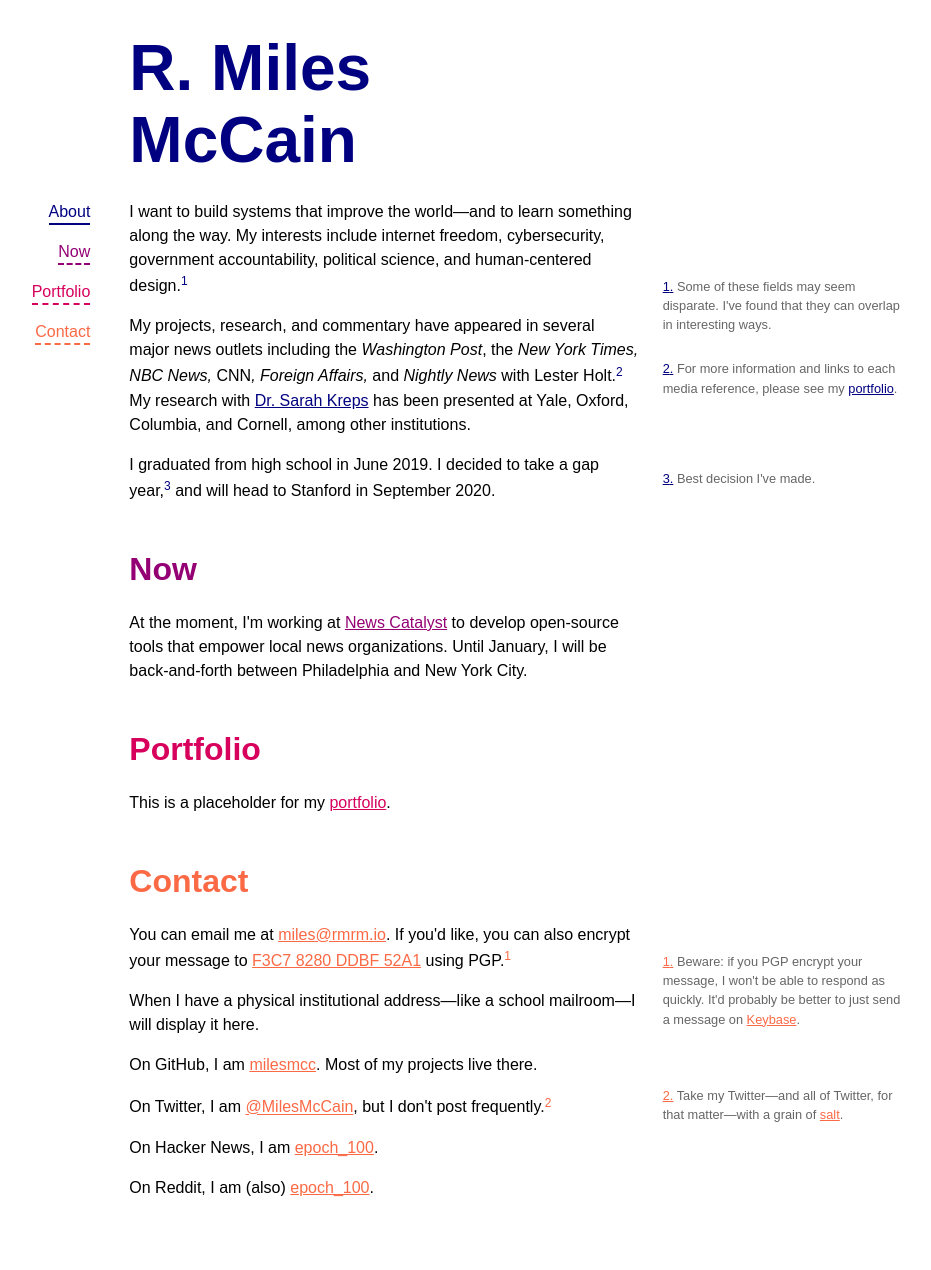
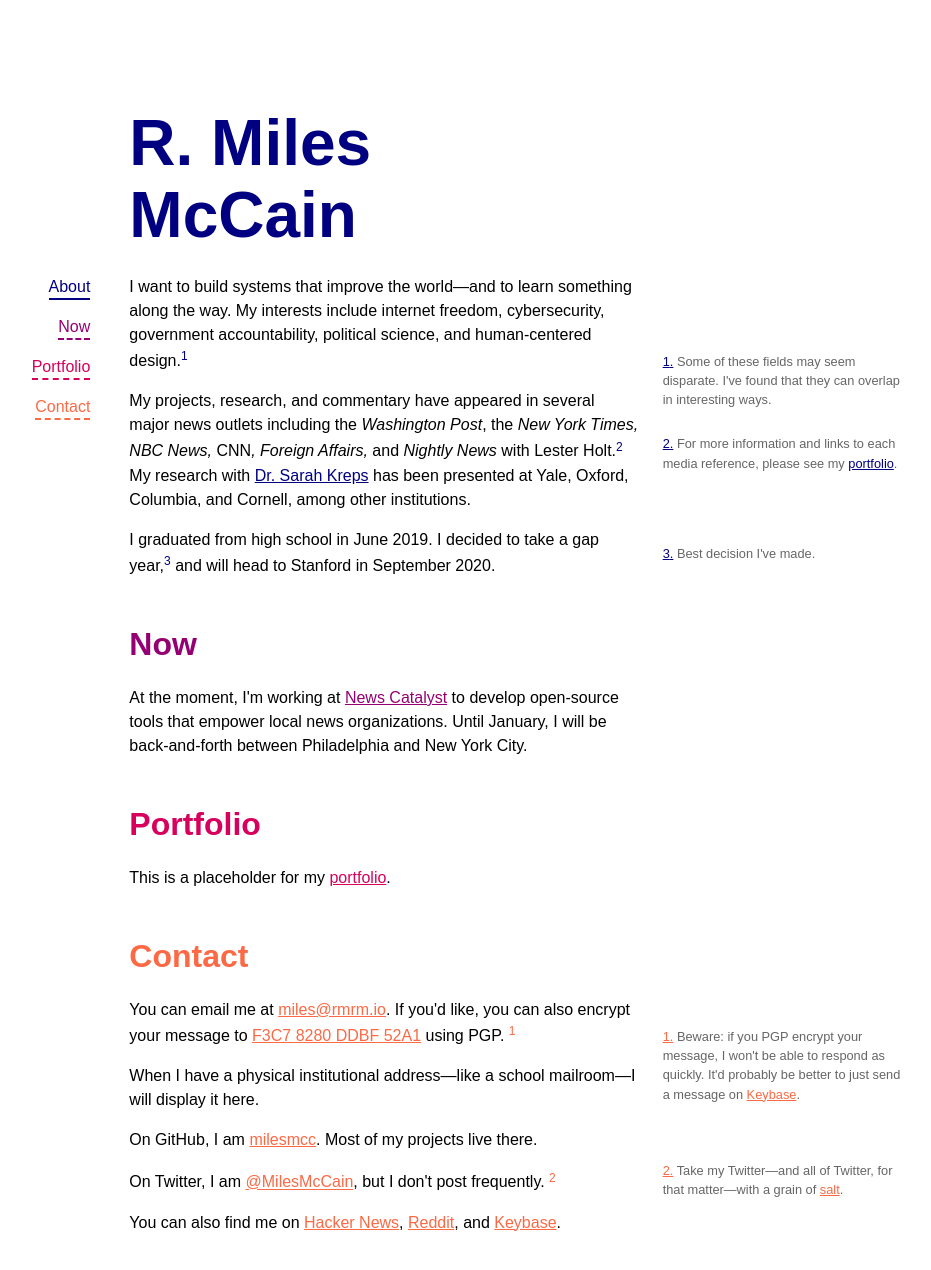
Before and after one commit to milesmcc/personal, a Svelte app: page / in a window 1280 px wide. Shown: the top 1270 px of the page, without its empty margins (196-1127 px from the left). Built offline with nearby package versions, Linux system fonts and the light colour scheme; a web font is replaced by a local one.

Commit message:
Add top margin

```diff
--- a/src/App.svelte
+++ b/src/App.svelte
@@ -31,6 +31,12 @@
 	  }
   }
 
+  @media screen and (min-width: 1024px) {
+	  h1 {
+		  margin-top: 75px;
+	  }
+  }
+
   .is-readable-width {
 	  max-width: 50em;
   }
--- a/src/Contact.svelte
+++ b/src/Contact.svelte
@@ -19,17 +19,19 @@
           <a href="mailto:miles@rmrm.io">miles@rmrm.io</a>.
           If you'd like, you can also encrypt your message to
           <a href="https://keybase.io/rmrm">F3C7 8280 DDBF 52A1</a>
-          using PGP.<FootnoteRef {scope} index="1" />
+          using PGP.
+          <FootnoteRef {scope} index="1" />
         </p>
         <p>
           When I have a physical institutional address&mdash;like a school
           mailroom&mdash;I will display it here.
         </p>
         <p>On GitHub, I am <a href="https://github.com/milesmcc">milesmcc</a>. Most of my projects live there.</p>
-        <p>On Twitter, I am <a href="https://twitter.com/MilesMcCain">@MilesMcCain</a>, but I don't post frequently.<FootnoteRef {scope} index=2 />
+        <p>On Twitter, I am <a href="https://twitter.com/MilesMcCain">@MilesMcCain</a>, but I don't post frequently.
+          <FootnoteRef {scope} index=2 />
         </p>
-        <p>On Hacker News, I am <a href="https://news.ycombinator.com/user?id=epoch_100">epoch_100</a>.</p>
-        <p>On Reddit, I am (also) <a href="https://reddit.com/u/epoch_100">epoch_100</a>.</p>
+        <p>You can also find me on <a href="https://news.ycombinator.com/user?id=epoch_100">Hacker News</a>, <a
+            href="https://reddit.com/u/epoch_100">Reddit</a>, and <a href="https://keybase.io/rmrm">Keybase</a>.
       </div>
       <div class="column">
         <Footnote {scope} index="1">
@@ -38,7 +40,8 @@
           on <a href="https://keybase.io/rmrm">Keybase</a>.
         </Footnote>
         <Footnote {scope} index=2>
-          Take my Twitter&mdash;and all of Twitter, for that matter&mdash;with a grain of <a href="https://en.wikipedia.org/wiki/Salt_Bae">salt</a>.
+          Take my Twitter&mdash;and all of Twitter, for that matter&mdash;with a grain of <a
+            href="https://en.wikipedia.org/wiki/Salt_Bae">salt</a>.
         </Footnote>
       </div>
     </div>
```
